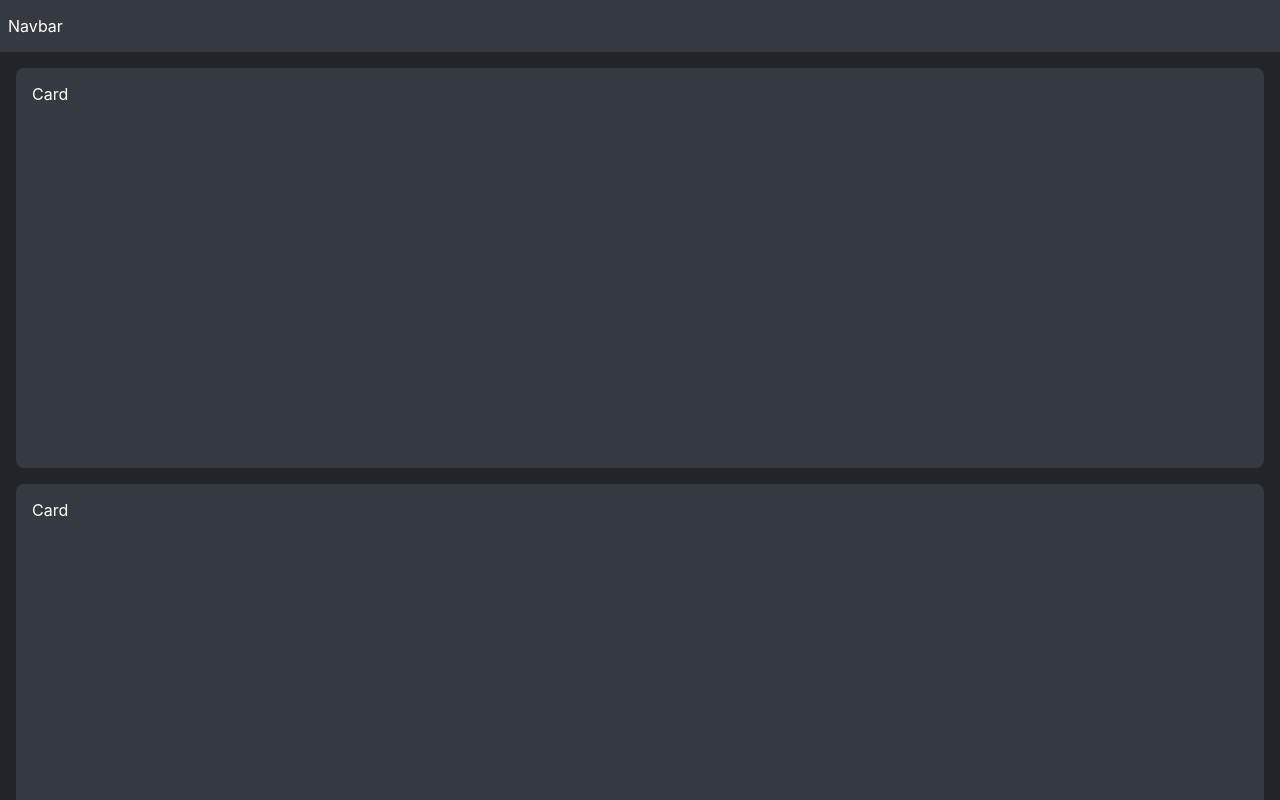
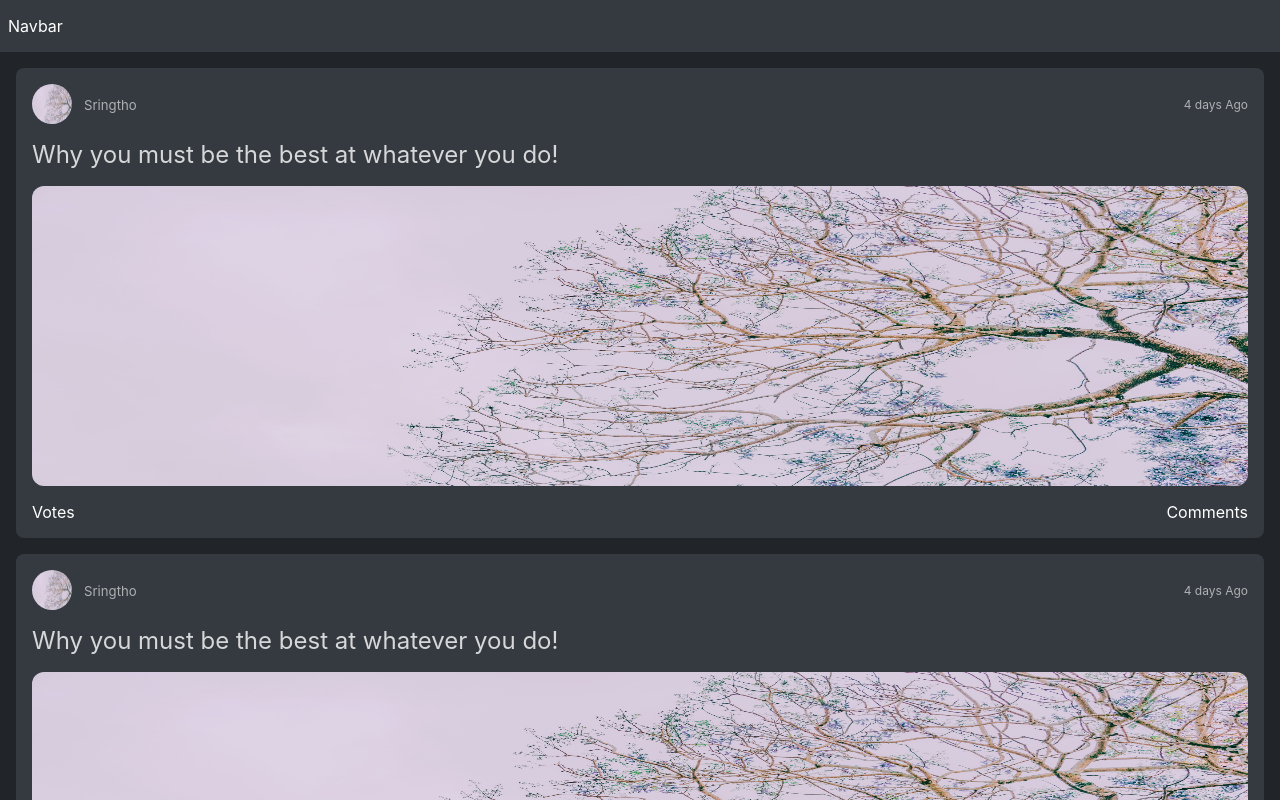
Before and after one commit to ringtho/Reddit, a React (Create React App) app: page / in a window 1280 px wide. Shown: the top 800 px of the page. Built offline with nearby package versions, Linux system fonts and the light colour scheme.

Commit message:
Feat: Added title, usernname, image and votes skeleton for the card feature

```diff
--- a/src/components/Card/Card.jsx
+++ b/src/components/Card/Card.jsx
@@ -1,10 +1,31 @@
 import React from 'react'
 import './Card.scss'
+import Pic from '../../assets/images/pic.jpg'
 
 const Card = () => {
   return (
     <section className='card_container'>
-        Card
+        <div className='card_header'>
+            <div className='card_avatar'>
+                <img src={Pic} alt='avatar' />
+            </div>
+            <div className='card_username'>
+                <a href='#'>Sringtho</a>
+            </div>
+            <div className='card_time'>
+                <p>4 days Ago</p>
+            </div>
+        </div>
+        <div className='card_title'>
+            <h2>Why you must be the best at whatever you do!</h2>
+        </div>
+        <div className='card_image'>
+            <img src={Pic} alt='card-pic' />
+        </div>
+        <div className='card_footer'>
+            <div>Votes</div>
+            <div>Comments</div>
+        </div>
     </section>
   )
 }
--- a/src/components/Card/Card.scss
+++ b/src/components/Card/Card.scss
@@ -3,5 +3,73 @@
     margin: 0 1rem;
     padding: 1rem;
     border-radius: 0.5rem;
-    height: 400px;
+    // height: 400px;
+
+    display: flex;
+    flex-direction: column;
+    gap: 1rem;
+
+
+    .card_header {
+        display: flex;
+        align-items: center;
+
+
+        .card_avatar {
+            height: 40px;
+            width: 40px;
+            border-radius: 50%;
+
+            img {
+                height: 100%;
+                width: 100%;
+                border-radius: 50%;
+            }
+        }
+
+        .card_username {
+            margin-left: 0.75rem;
+             a {
+                font-size: 0.825rem;
+                color: #FFF;
+                opacity: 0.6;
+                text-decoration: none;
+
+                &:hover,
+                &:focus {
+                    opacity: 0.8;
+                }
+             }
+        }
+
+        .card_time {
+            margin-left: auto;
+            opacity: 0.6;
+            font-size: 0.75rem;
+        }
+    }
+
+    .card_title {
+        h2 {
+            font-size: 1.5rem;
+            font-weight: 400;
+            line-height: 30px;
+            opacity: 0.8;
+        }
+    }
+
+    .card_image {
+        height: 300px;
+
+        img {
+            height: 100%;
+            width: 100%;
+            border-radius: 0.75rem;
+        }
+    }
+
+    .card_footer {
+        display: flex;
+        justify-content: space-between;
+    }
 }
```
Also changed, not shown: src/assets/images/pic.jpg (added).
